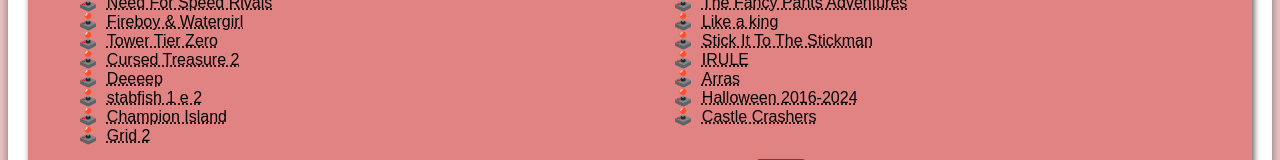
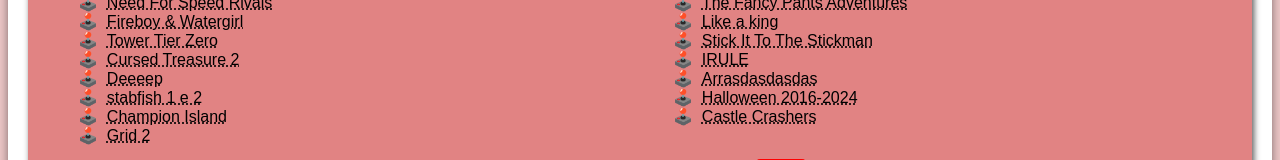
Before and after one commit to Kendrick-25/projeto-Androyd, a plain HTML site: page Index.html in a window 1280 px wide. Shown: the part 3313-3473 px from the top of the page. Drawn offline with Linux system fonts and the light colour scheme.

Commit message:
Update Index.html

```diff
--- a/Index.html
+++ b/Index.html
@@ -85,7 +85,7 @@
                 <li><abbr title="Like a king(na Play Store e em navegador)">Like a king</abbr></li>
                 <li><abbr title="Stick It To The Stickman(na steam e no itch.io)">Stick It To The Stickman</abbr></li>
                 <li><abbr title="IRULE(no itch.io)">IRULE</abbr></li>
-                <li><abbr title="arras.io">Arras</abbr></li>
+                <li><abbr title="arras.io">Arrasdasdasdas</abbr></li>
                 <li><abbr title="Halloween games(Google Doodles game)">Halloween 2016-2024</abbr></li>
                 <li><abbr title="Castle Crashers(na Steam)">Castle Crashers</abbr></li>
             </ul>
```
